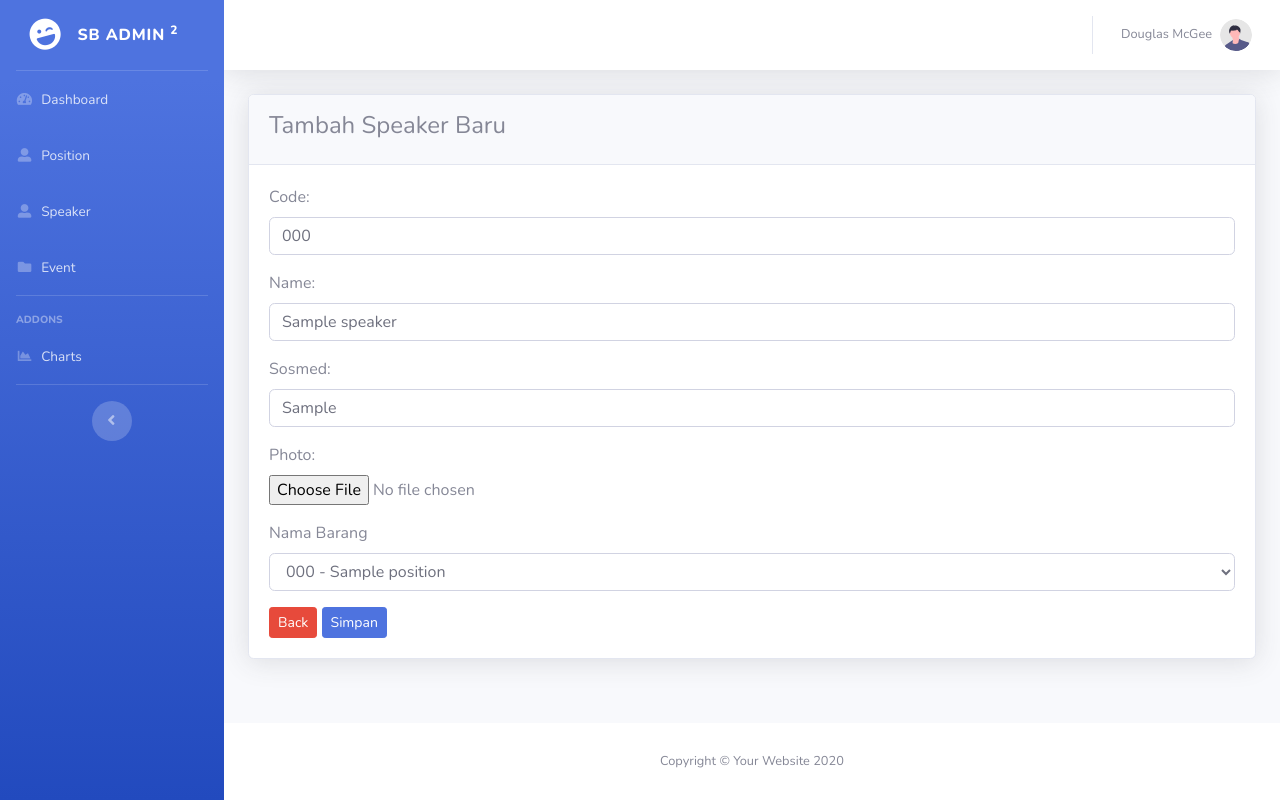
After one commit to bintang4974/hackathon2-maxy, a Laravel app: page /speaker/1/edit in a window 1280 px wide. The commit adds this page. Run offline with Laravel 10, Linux system fonts and the light colour scheme; tables that the repository leaves empty hold one stand-in row (values such as "Sample post").

Commit message:
adding module speaker

```diff
--- /dev/null
+++ b/app/Http/Controllers/SpeakerController.php
@@ -0,0 +1,121 @@
+<?php
+
+namespace App\Http\Controllers;
+
+use App\Models\Position;
+use App\Models\Speaker;
+use Illuminate\Http\Request;
+
+class SpeakerController extends Controller
+{
+    /**
+     * Display a listing of the resource.
+     */
+    public function index()
+    {
+        $speaker = Speaker::all();
+        return view('speaker.index', compact('speaker'));
+    }
+
+    /**
+     * Show the form for creating a new resource.
+     */
+    public function create()
+    {
+        $position = Position::all();
+        return view('speaker.create', compact('position'));
+    }
+
+    /**
+     * Store a newly created resource in storage.
+     */
+    public function store(Request $request)
+    {
+        $request->validate([
+            'code' => 'required',
+            'name' => 'required',
+            'sosmed' => 'required',
+            'photo' => 'required|image|mimes:jpeg,png,jpg,gif|max:2048',
+        ]);
+
+        $imageName = time() . '.' . $request->photo->extension();
+        $request->photo->move(public_path('images'), $imageName);
+
+        Speaker::create([
+            'code' => $request->code,
+            'name' => $request->name,
+            'sosmed' => $request->sosmed,
+            'photo' => $imageName,
+            'position_id' => $request->position_id
+        ]);
+
+        return redirect()->route('speaker.index')->with('success', 'Event berhasil dibuat.');
+    }
+
+    /**
+     * Display the specified resource.
+     */
+    public function show(string $id)
+    {
+        //
+    }
+
+    /**
+     * Show the form for editing the specified resource.
+     */
+    public function edit(string $id)
+    {
+        $speaker = Speaker::find($id);
+        $position = Position::all();
+
+        return view('speaker.edit', compact('speaker', 'position'));
+    }
+
+    /**
+     * Update the specified resource in storage.
+     */
+    public function update(Request $request, string $id)
+    {
+        $request->validate([
+            'code' => 'required',
+            'name' => 'required',
+            'sosmed' => 'required',
+            'photo' => 'required|image|mimes:jpeg,png,jpg,gif|max:2048',
+        ]);
+
+        $speakers = Speaker::find($id);
+        $imageName = $speakers->photo;
+
+        if ($request->hasFile('photo')) {
+            $imageName = time() . '.' . $request->photo->extension();
+            $request->photo->move(public_path('images'), $imageName);
+        }
+
+        $speaker = Speaker::find($id);
+        $speaker->code = $request->code;
+        $speaker->name = $request->name;
+        $speaker->sosmed = $request->sosmed;
+        $speaker->position_id = $request->position_id;
+        $speaker->photo = $imageName;
+        $speaker->save();
+
+        return redirect()->route('speaker.index')->with('success', 'Event berhasil diperbarui.');
+    }
+
+    /**
+     * Remove the specified resource from storage.
+     */
+    public function destroy(string $id)
+    {
+        $speaker = Speaker::find($id);
+
+        $photoPath = public_path('images/' . $speaker->photo);
+        if (file_exists($photoPath)) {
+            unlink($photoPath);
+        }
+
+        $speaker->delete();
+
+        return redirect()->route('speaker.index')->with('success', 'Event berhasil dihapus.');
+    }
+}
--- a/app/Models/Speaker.php
+++ b/app/Models/Speaker.php
@@ -9,6 +9,8 @@ class Speaker extends Model
 {
     use HasFactory;
 
+    protected $guarded = [];
+
     public function positions()
     {
         return $this->hasMany(Position::class);
--- a/resources/views/layouts/sidebar.blade.php
+++ b/resources/views/layouts/sidebar.blade.php
@@ -24,56 +24,19 @@
                     <i class="fas fa-fw fa-user-alt"></i>
                     <span>Position</span></a>
             </li>
+
+            <li class="nav-item">
+                <a class="nav-link" href="{{ route('speaker.index') }}">
+                    <i class="fas fa-fw fa-user-alt"></i>
+                    <span>Speaker</span></a>
+            </li>
+
             <li class="nav-item">
                 <a class="nav-link" href="{{ route('events.index') }}">
                     <i class="fas fa-fw fa-folder"></i>
                     <span>Event</span>
                 </a>
             <li>
-
-            <!-- Divider -->
-            <hr class="sidebar-divider">
-
-            <!-- Heading -->
-            <div class="sidebar-heading">
-                Interface
-            </div>
-
-            <!-- Nav Item - Pages Collapse Menu -->
-            <li class="nav-item">
-                <a class="nav-link collapsed" href="#" data-toggle="collapse" data-target="#collapseTwo"
-                    aria-expanded="true" aria-controls="collapseTwo">
-                    <i class="fas fa-fw fa-cog"></i>
-                    <span>Components</span>
-                </a>
-                <div id="collapseTwo" class="collapse" aria-labelledby="headingTwo" data-parent="#accordionSidebar">
-                    <div class="bg-white py-2 collapse-inner rounded">
-                        <h6 class="collapse-header">Custom Components:</h6>
-                        <a class="collapse-item" href="buttons.html">Buttons</a>
-                        <a class="collapse-item" href="cards.html">Cards</a>
-                    </div>
-                </div>
-            </li>
-
-            <!-- Nav Item - Utilities Collapse Menu -->
-            <li class="nav-item">
-                <a class="nav-link collapsed" href="#" data-toggle="collapse" data-target="#collapseUtilities"
-                    aria-expanded="true" aria-controls="collapseUtilities">
-                    <i class="fas fa-fw fa-wrench"></i>
-                    <span>Utilities</span>
-                </a>
-                <div id="collapseUtilities" class="collapse" aria-labelledby="headingUtilities"
-                    data-parent="#accordionSidebar">
-                    <div class="bg-white py-2 collapse-inner rounded">
-                        <h6 class="collapse-header">Custom Utilities:</h6>
-                        <a class="collapse-item" href="utilities-color.html">Colors</a>
-                        <a class="collapse-item" href="utilities-border.html">Borders</a>
-                        <a class="collapse-item" href="utilities-animation.html">Animations</a>
-                        <a class="collapse-item" href="utilities-other.html">Other</a>
-                    </div>
-                </div>
-            </li>
-
                 <!-- Divider -->
                 <hr class="sidebar-divider">
 
@@ -82,27 +45,6 @@
                     Addons
                 </div>
 
-            <!-- Nav Item - Pages Collapse Menu -->
-            <li class="nav-item active">
-                <a class="nav-link" href="#" data-toggle="collapse" data-target="#collapsePages"
-                    aria-expanded="true" aria-controls="collapsePages">
-                    <i class="fas fa-fw fa-folder"></i>
-                    <span>Pages</span>
-                </a>
-                <div id="collapsePages" class="collapse show" aria-labelledby="headingPages"
-                    data-parent="#accordionSidebar">
-                    <div class="bg-white py-2 collapse-inner rounded">
-                        <h6 class="collapse-header">Login Screens:</h6>
-                        <a class="collapse-item" href="login.html">Login</a>
-                        <a class="collapse-item" href="register.html">Register</a>
-                        <a class="collapse-item" href="forgot-password.html">Forgot Password</a>
-                        <div class="collapse-divider"></div>
-                        <h6 class="collapse-header">Other Pages:</h6>
-                        <a class="collapse-item" href="404.html">404 Page</a>
-                        <a class="collapse-item active" href="blank.html">Blank Page</a>
-                    </div>
-                </div>
-            </li>
 
                 <!-- Nav Item - Charts -->
             <li class="nav-item">
@@ -111,12 +53,6 @@
                     <span>Charts</span></a>
             </li>
 
-            <!-- Nav Item - Tables -->
-            <li class="nav-item">
-                <a class="nav-link" href="tables.html">
-                    <i class="fas fa-fw fa-table"></i>
-                    <span>Tables</span></a>
-            </li>
 
             <!-- Divider -->
             <hr class="sidebar-divider d-none d-md-block">
--- a/resources/views/layouts/topbar.blade.php
+++ b/resources/views/layouts/topbar.blade.php
@@ -26,8 +26,7 @@
                                     Profile
                                 </a>
                                 <div class="dropdown-divider"></div>
-                                <a class="dropdown-item" href="#" data-toggle="modal"
-                                    data-target="#logoutModal">
+                                <a class="dropdown-item" href="#" data-toggle="modal" data-target="#logoutModal">
                                     <i class="fas fa-sign-out-alt fa-sm fa-fw mr-2 text-gray-400"></i>
                                     Logout
                                 </a>
--- /dev/null
+++ b/resources/views/speaker/edit.blade.php
@@ -0,0 +1,53 @@
+@extends('layouts.app')
+
+@section('content')
+    <div class="card shadow mb-4">
+        <div class="card-header py-3">
+            <h4>Tambah Speaker Baru</h4>
+        </div>
+        <div class="card-body">
+            <form action="{{ route('speaker.update', $speaker->id) }}" method="POST" enctype="multipart/form-data">
+                @csrf
+                @method('PUT')
+                <div class="form-group">
+                    <label>Code:</label>
+                    <input type="text" name="code" id="code" value="{{ $speaker->code }}" class="form-control" required>
+                </div>
+                <div class="form-group">
+                    <label>Name:</label>
+                    <input type="text" name="name" id="title" value="{{ $speaker->name }}" class="form-control" required>
+                </div>
+                <div class="form-group">
+                    <label>Sosmed:</label>
+                    <input type="text" name="sosmed" id="title" value="{{ $speaker->sosmed }}" class="form-control" required>
+                </div>
+                <div class="form-group">
+                    <label>Photo:</label>
+                    <input type="file" name="photo" id="title" class="form-control-file" required>
+                </div>
+                <div class="form-group">
+                    <label>Nama Barang</label>
+                    <select name="position_id" id="position_id" class="form-control">
+                        @php
+                            $selected = '';
+                            if ($errors->any()) {
+                                $selected = old('position_id');
+                            } else {
+                                $selected = $speaker->position_id;
+                            }
+                        @endphp
+                        @foreach ($position as $position)
+                            <option value="{{ $position->id }}" {{ $selected == $position->id ? 'selected' : '' }}>
+                                {{ $position->code . ' - ' . $position->name }}</option>
+                        @endforeach
+                    </select>
+                    @error('position_id')
+                        <div class="text-danger">{{ $message }}</div>
+                    @enderror
+                </div>
+                <a href="{{ route('position.index') }}" class="btn btn-danger btn-sm">Back</a>
+                <button type="submit" class="btn btn-primary btn-sm">Simpan</button>
+            </form>
+        </div>
+    </div>
+@endsection
--- a/routes/web.php
+++ b/routes/web.php
@@ -4,6 +4,7 @@ use App\Http\Controllers\PositionController;
 use Illuminate\Support\Facades\Route;
 use App\Http\Controllers\EventController;
 use App\Http\Controllers\AgendaController;
+use App\Http\Controllers\SpeakerController;
 
 /*
 |--------------------------------------------------------------------------
@@ -22,6 +23,7 @@ Route::get('/', function () {
 
 
 Route::resource('position', PositionController::class);
+Route::resource('speaker', SpeakerController::class);
 
 Route::get('/events', [EventController::class, 'index'])->name('events.index');
 Route::get('/events/create', [EventController::class, 'create'])->name('events.create');
```
Also changed, not shown: resources/views/speaker/create.blade.php (added, +40 -0 lines), resources/views/speaker/index.blade.php (added, +53 -0 lines), resources/views/speaker/show.blade.php (added, +15 -0 lines), public/images/1713814200.jpg (added), public/images/1713857020.jpg (added), public/images/1713857519.jpg (added). Lines whose indentation alone changed are shown as unchanged.
